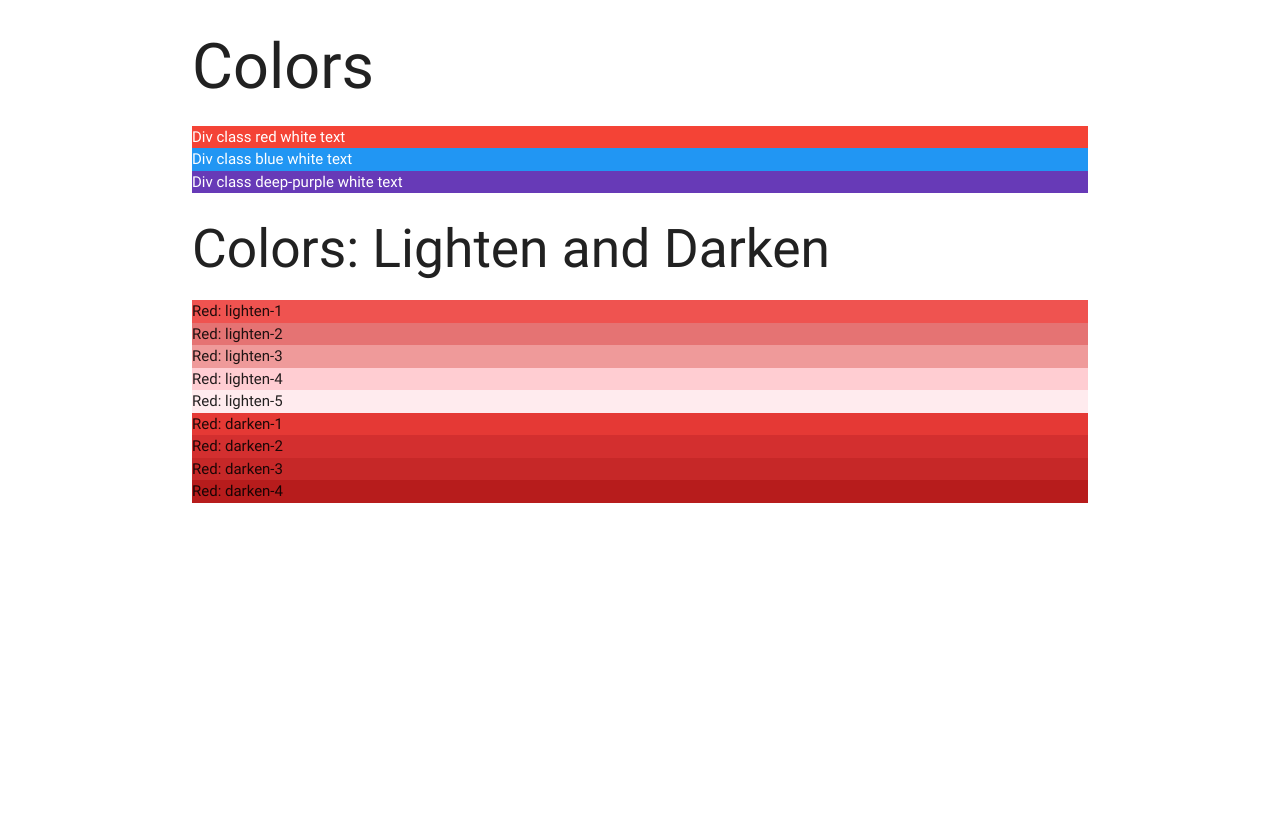
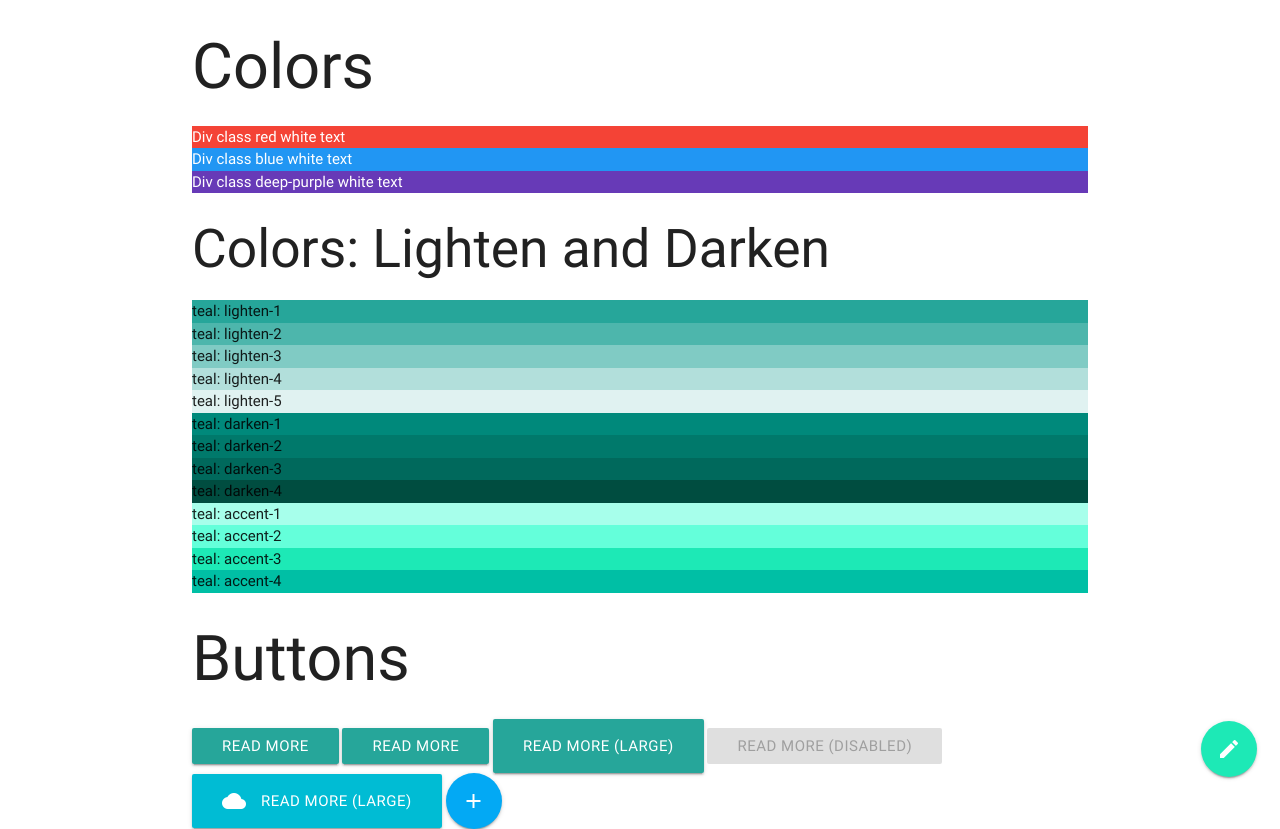
Before and after one commit to jonathanprozzi/materialize-css-cheat-sheet, a website: page app/index.html in a window 1280 px wide. Before the commit the page ends 800 px from the top, so only its background shows below. Drawn offline with nearby package versions, Linux system fonts and the light colour scheme; files that its build step writes are made by us from their sources; files whose address does not match are found by name.

Commit message:
Added buttons to HTML and properly linked materialize js file

```diff
--- a/app/index.html
+++ b/app/index.html
@@ -1,5 +1,6 @@
 <!DOCTYPE html>
 <html lang="en">
+
 <head>
   <meta charset="UTF-8">
   <meta name="viewport" content="width=device-width, initial-scale=1.0">
@@ -10,6 +11,7 @@
   <link rel="stylesheet" href="css/style.css">
   <!-- <link rel="stylesheet" href="https://www.bootstrapcdn.com/fontawesome/"> -->
 </head>
+
 <body>
   <div class="container">
     <h1 class="colors">Colors</h1>
@@ -18,18 +20,47 @@
     <div class="deep-purple white-text">Div class deep-purple white text</div>
 
     <h2>Colors: Lighten and Darken</h2>
-    <div class="red lighten-1">Red: lighten-1</div>
-    <div class="red lighten-2">Red: lighten-2</div>
-    <div class="red lighten-3">Red: lighten-3</div>
-    <div class="red lighten-4">Red: lighten-4</div>
-    <div class="red lighten-5">Red: lighten-5</div>
-    <div class="red darken-1">Red: darken-1</div>
-    <div class="red darken-2">Red: darken-2</div>
-    <div class="red darken-3">Red: darken-3</div>
-    <div class="red darken-4">Red: darken-4</div>
+    <div class="teal lighten-1">teal: lighten-1</div>
+    <div class="teal lighten-2">teal: lighten-2</div>
+    <div class="teal lighten-3">teal: lighten-3</div>
+    <div class="teal lighten-4">teal: lighten-4</div>
+    <div class="teal lighten-5">teal: lighten-5</div>
+    <div class="teal darken-1">teal: darken-1</div>
+    <div class="teal darken-2">teal: darken-2</div>
+    <div class="teal darken-3">teal: darken-3</div>
+    <div class="teal darken-4">teal: darken-4</div>
+    <div class="teal accent-1">teal: accent-1</div>
+    <div class="teal accent-2">teal: accent-2</div>
+    <div class="teal accent-3">teal: accent-3</div>
+    <div class="teal accent-4">teal: accent-4</div>
+
+
+    <h1 class="buttons">Buttons</h1>
+    <button class="btn">Read More</button>
+    <button class="btn waves-effect waves-light">Read More</button>
+    <button class="btn btn-large">Read More (Large)</button>
+    <button class="btn disabled">Read More (Disabled)</button>
+    <button class="btn btn-large cyan"><i class="material-icons left">cloud</i>Read More (Large)</button>
+
+    <a href="#" class="btn-floating light-blue btn-large"><i class="large material-icons">add</i></a>
+
+    <div class="fixed-action-btn">
+      <a href="#" class="btn-floating teal accent-3 btn-large"><i class="material-icons">mode_edit</i></a>
+      <ul>
+        <li><a href="#" class="btn-floating teal lighten-1 btn-large"><i class="material-icons">insert_chart</i></a></li>
+        <li><a href="#" class="btn-floating teal lighten-2 btn-large"><i class="material-icons">format_quote</i></a></li>
+        <li><a href="#" class="btn-floating teal lighten-3 btn-large"><i class="material-icons">publish</i></a></li>
+      </ul>
+    </div>
+
+
+
+
+
 
   </div>
   <script type="text/javascript" src="https://code.jquery.com/jquery-3.2.1.min.js"></script>
-  <script type="text/javascript" src="js/materialize.min.js"></script>
+  <script type="text/javascript" src="js/bin/materialize.min.js"></script>
 </body>
+
 </html>
```
